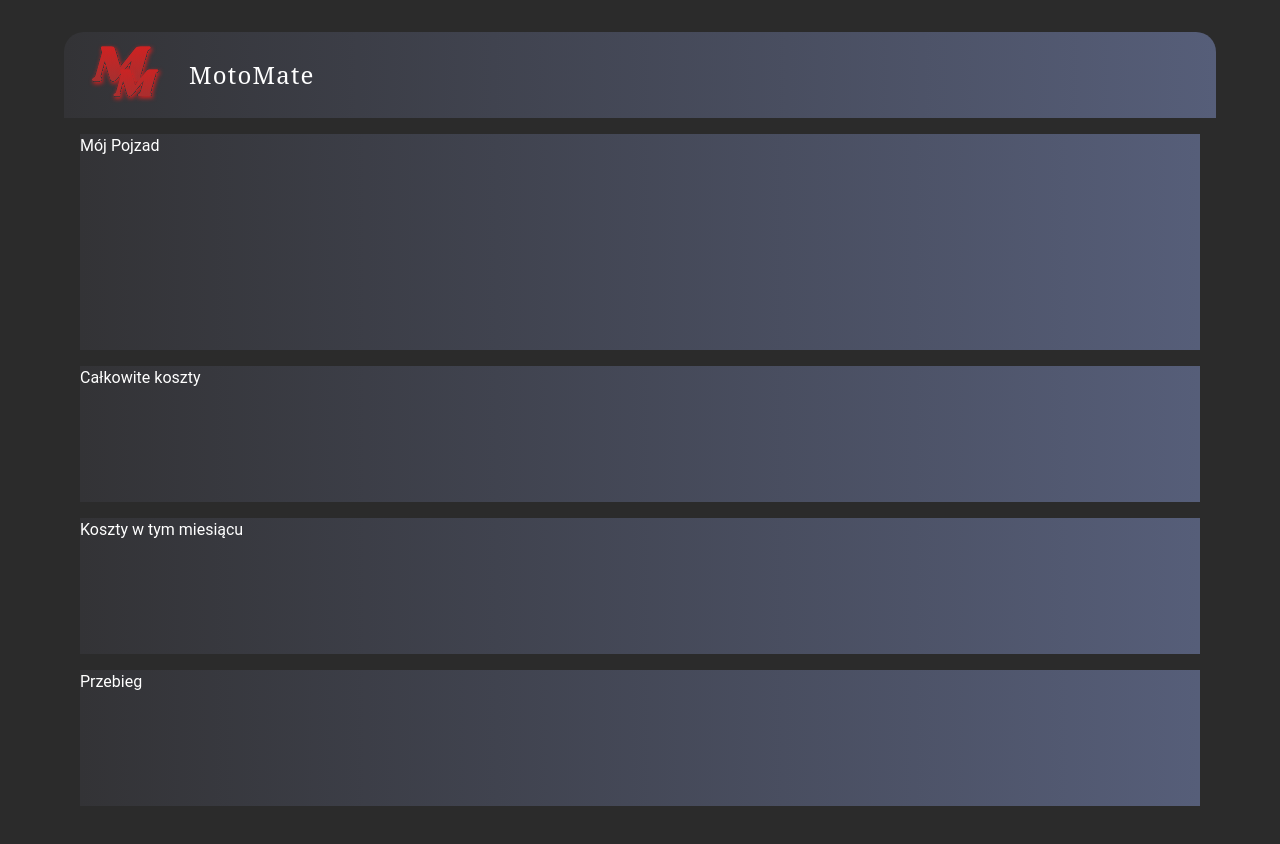
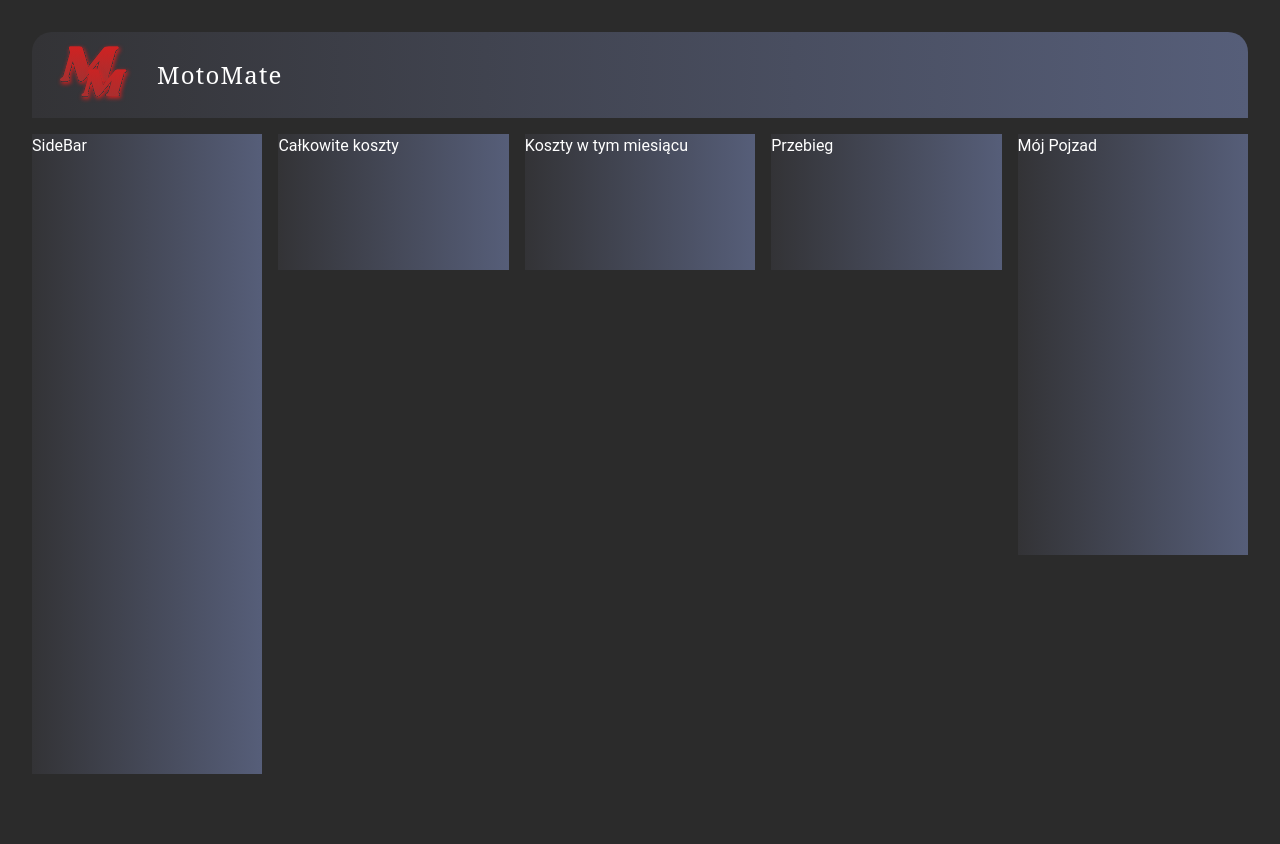
Before and after one commit to kamil-plewinski/moto-mate, a React (Vite) app: page / in a window 1280 px wide. Shown: the top 844 px of the page. After the commit the page ends 822 px from the top, so only its background shows below. Built offline with nearby package versions, Linux system fonts and the light colour scheme; a web font is replaced by a local one.

Commit message:
feat: add basic layout for desktop devices

```diff
--- a/src/components/Header.tsx
+++ b/src/components/Header.tsx
@@ -3,7 +3,7 @@ import LogoIcon from "./icons/LogoIcon";
 
 export default function Header() {
   return (
-    <header className="flex items-center p-2 w-full rounded-b-[20px] md:rounded-b-none md:rounded-t-[20px] custom-background">
+    <header className="flex items-center p-2 w-full rounded-b-[20px] custom-background lg:rounded-b-none lg:rounded-t-[20px] ">
       <Link to="/">
         <LogoIcon />
       </Link>
--- a/src/components/MobileBottomNav.tsx
+++ b/src/components/MobileBottomNav.tsx
@@ -1,6 +1,6 @@
 export default function MobileBottomNav() {
   return (
-    <div className="fixed bottom-0 custom-background w-full h-24 border-t-4 text-center md:hidden">
+    <div className="fixed bottom-0 custom-background w-full h-24 border-t-4 text-center lg:hidden">
       Mobile Nav
     </div>
   );
--- a/src/components/MyVehicle.tsx
+++ b/src/components/MyVehicle.tsx
@@ -1,6 +1,6 @@
 export default function MyVehicle() {
   return (
-    <div className="custom-background w-full h-54">
+    <div className="custom-background w-full h-64  lg:col-[5/_span_1] lg:row-[1/_span_2] lg:h-full">
       <h2>Mój Pojzad</h2>
     </div>
   );
--- /dev/null
+++ b/src/components/SideBar.tsx
@@ -0,0 +1,7 @@
+export default function SideBar() {
+  return (
+    <div className="hidden custom-background w-full h-full lg:row-[1/_span_3] lg:block">
+      <h2>SideBar</h2>
+    </div>
+  );
+}
--- a/src/components/ThisMonthCosts.tsx
+++ b/src/components/ThisMonthCosts.tsx
@@ -1,6 +1,6 @@
 export default function ThisMonthCosts() {
   return (
-    <div className="custom-background w-full h-34">
+    <div className="custom-background w-full h-34 lg:col-[3/_span_1] lg:row-[1/_span_1]">
       <h2>Koszty w tym miesiącu</h2>
     </div>
   );
--- a/src/components/TotalCosts.tsx
+++ b/src/components/TotalCosts.tsx
@@ -1,6 +1,6 @@
 export default function TotalCosts() {
   return (
-    <div className="custom-background w-full h-34">
+    <div className="custom-background w-full h-34 lg:col-[2/_span_1] lg:row-[1/_span_1]">
       <h2>Całkowite koszty</h2>
     </div>
   );
--- a/src/components/VehicleOdometer.tsx
+++ b/src/components/VehicleOdometer.tsx
@@ -1,6 +1,6 @@
 export default function VehicleOdometer() {
   return (
-    <div className="custom-background w-full h-34">
+    <div className="custom-background w-full h-34 lg:col-[4/_span_1] lg:row-[1/_span_1]">
       <h2>Przebieg</h2>
     </div>
   );
--- a/src/index.css
+++ b/src/index.css
@@ -23,9 +23,9 @@
   }
 }
 
-@media (min-width: 768px) {
+@media (min-width: 1024px) {
   body {
-    padding: 2em 4em;
+    padding: 2em 2em;
   }
 }
 
--- a/src/pages/HomePage.tsx
+++ b/src/pages/HomePage.tsx
@@ -3,11 +3,13 @@ import TotalCosts from "../components/TotalCosts";
 import ThisMonthCosts from "../components/ThisMonthCosts";
 import VehicleOdometer from "../components/VehicleOdometer";
 import MobileBottomNav from "../components/MobileBottomNav";
+import SideBar from "../components/SideBar";
 
 export default function HomePage() {
   return (
     <>
-      <div className="grid grid-cols-1 gap-4 m-4 pb-24">
+      <div className="grid grid-cols-1 gap-4 m-4 pb-24 lg:grid-cols-5 lg:grid-rows-3 lg:pb-0 lg:mx-0 lg:h-[80vh]">
+        <SideBar />
         <MyVehicle />
         <TotalCosts />
         <ThisMonthCosts />
```
